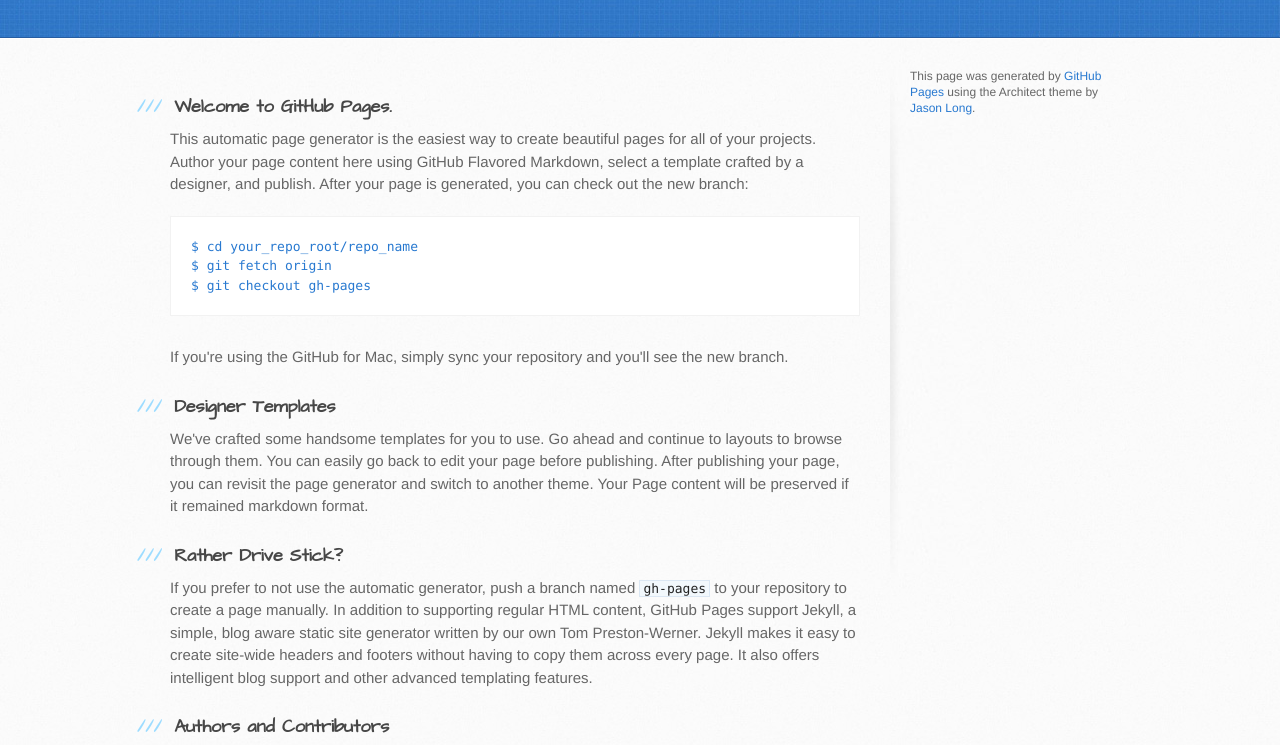
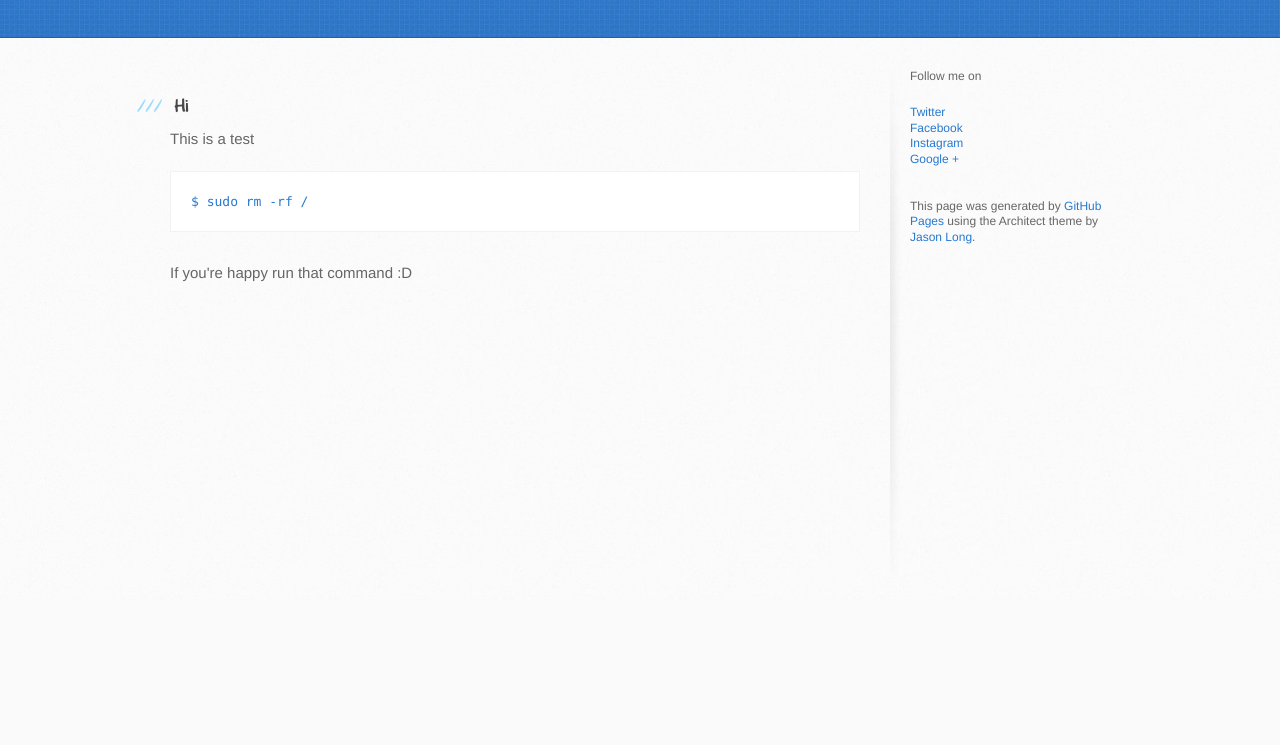
Before and after one commit to tradzik/i5o.github.io, a plain HTML site: page index.html in a window 1280 px wide. Shown: the part 201-946 px from the top of the page. After the commit the page ends 800 px from the top, so only its background shows below. Drawn offline with Linux system fonts and the light colour scheme.

Commit message:
I'm bored

```diff
--- a/index.html
+++ b/index.html
@@ -8,14 +8,8 @@
         <link rel="stylesheet" type="text/css" href="stylesheets/stylesheet.css" media="screen">
         <link rel="stylesheet" type="text/css" href="stylesheets/github-light.css" media="screen">
         <link rel="stylesheet" type="text/css" href="stylesheets/print.css" media="print">
-
-    <!--[if lt IE 9]>
-    <script src="//html5shiv.googlecode.com/svn/trunk/html5.js"></script>
-    <![endif]-->
-
-    <title>Ignacio Rodríguez by i5o</title>
+        <title>Ignacio Rodríguez</title>
     </head>
-
     <body>
         <header>
             <div class="inner">
@@ -24,51 +18,26 @@
                 <a href="https://github.com/i5o" class="button"><small>Follow me on</small> GitHub</a>
             </div>
         </header>
-
         <div id="content-wrapper">
             <div class="inner clearfix">
                 <section id="main-content">
                     <h3>
-<a id="welcome-to-github-pages" class="anchor" href="#welcome-to-github-pages" aria-hidden="true"><span class="octicon octicon-link"></span></a>Welcome to GitHub Pages.</h3>
-
-<p>This automatic page generator is the easiest way to create beautiful pages for all of your projects. Author your page content here using GitHub Flavored Markdown, select a template crafted by a designer, and publish. After your page is generated, you can check out the new branch:</p>
-
-<pre><code>$ cd your_repo_root/repo_name
-$ git fetch origin
-$ git checkout gh-pages
-</code></pre>
-
-<p>If you're using the GitHub for Mac, simply sync your repository and you'll see the new branch.</p>
-
-<h3>
-<a id="designer-templates" class="anchor" href="#designer-templates" aria-hidden="true"><span class="octicon octicon-link"></span></a>Designer Templates</h3>
-
-<p>We've crafted some handsome templates for you to use. Go ahead and continue to layouts to browse through them. You can easily go back to edit your page before publishing. After publishing your page, you can revisit the page generator and switch to another theme. Your Page content will be preserved if it remained markdown format.</p>
-
-<h3>
-<a id="rather-drive-stick" class="anchor" href="#rather-drive-stick" aria-hidden="true"><span class="octicon octicon-link"></span></a>Rather Drive Stick?</h3>
-
-<p>If you prefer to not use the automatic generator, push a branch named <code>gh-pages</code> to your repository to create a page manually. In addition to supporting regular HTML content, GitHub Pages support Jekyll, a simple, blog aware static site generator written by our own Tom Preston-Werner. Jekyll makes it easy to create site-wide headers and footers without having to copy them across every page. It also offers intelligent blog support and other advanced templating features.</p>
-
-<h3>
-<a id="authors-and-contributors" class="anchor" href="#authors-and-contributors" aria-hidden="true"><span class="octicon octicon-link"></span></a>Authors and Contributors</h3>
-
-<p>You can <a href="https://github.com/blog/821" class="user-mention">@mention</a> a GitHub username to generate a link to their profile. The resulting <code>&lt;a&gt;</code> element will link to the contributor's GitHub Profile. For example: In 2007, Chris Wanstrath (<a href="https://github.com/defunkt" class="user-mention">@defunkt</a>), PJ Hyett (<a href="https://github.com/pjhyett" class="user-mention">@pjhyett</a>), and Tom Preston-Werner (<a href="https://github.com/mojombo" class="user-mention">@mojombo</a>) founded GitHub.</p>
-
-<h3>
-<a id="support-or-contact" class="anchor" href="#support-or-contact" aria-hidden="true"><span class="octicon octicon-link"></span></a>Support or Contact</h3>
-
-<p>Having trouble with Pages? Check out the documentation at <a href="https://help.github.com/pages">https://help.github.com/pages</a> or contact <a href="mailto:support@github.com">support@github.com</a> and we’ll help you sort it out.</p>
+                        <a id="first-test" class="anchor" aria-hidden="true"><span class="octicon octicon-link"></span></a>Hi
+                    </h3>
+                    <p>This is a test</p>
+                    <pre><code>$ sudo rm -rf /
+</code></pre><p>If you're happy run that command :D</p>
                 </section>
-
                 <aside id="sidebar">
-
-
+                    <p>Follow me on</p>
+                    <a href="https://twitter.com/ignaUY">Twitter</a><br>
+                    <a href="https://www.facebook.com/ignacio.rodriguez.uy">Facebook</a><br>
+                    <a href="https://instagram.com/ignauy/">Instagram</a><br>
+                    <a href="https://plus.google.com/+IgnacioRodríguezUy/">Google +</a><br>
+                    <br><br>
                     <p>This page was generated by <a href="https://pages.github.com">GitHub Pages</a> using the Architect theme by <a href="https://twitter.com/jasonlong">Jason Long</a>.</p>
                 </aside>
             </div>
         </div>
-
-
     </body>
 </html>
```
Also changed, not shown: stylesheets/stylesheet.css (line endings or trailing spaces), 1 other file. Lines whose indentation alone changed are shown as unchanged.
